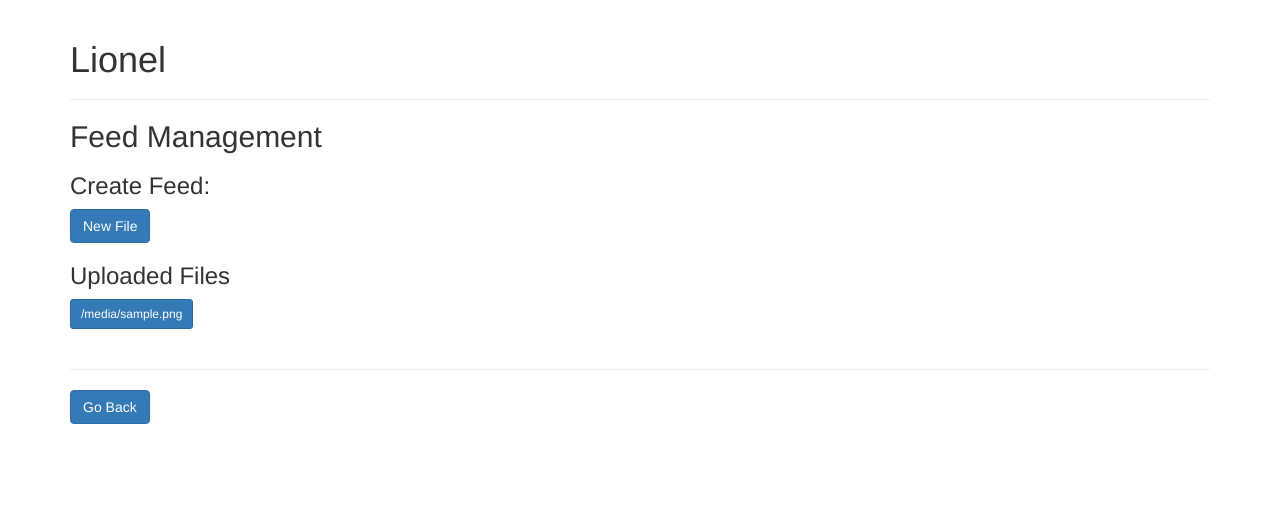
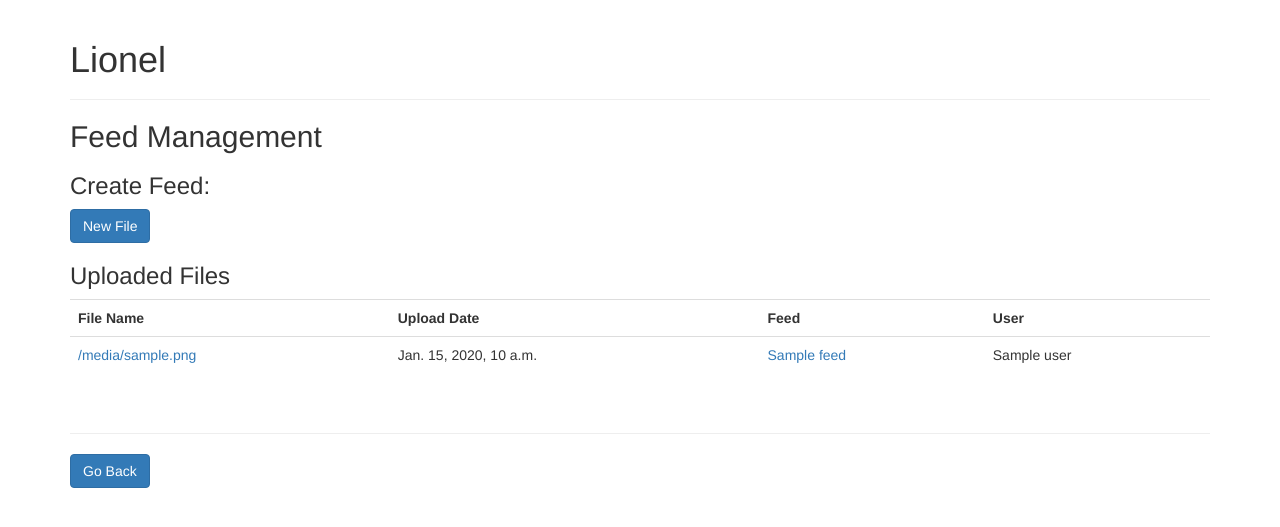
Before and after one commit to lnlfp/lnlfp, a Django app: template loader/templates/files.html in a window 1280 px wide. Shown: the top 527 px of the page. Run offline with Django 3.2, Linux system fonts and the light colour scheme; the template is opened without the code that fills it: most values are stand-ins (such as "Sample title", 1, 10 or a date in 2020); some libraries are stand-ins or nearby versions.

Commit message:
Adding content to the file viewer

```diff
--- a/loader/admin.py
+++ b/loader/admin.py
@@ -15,7 +15,7 @@ class FeedAdmin(admin.ModelAdmin):
 class FileAdmin(admin.ModelAdmin):
     fieldsets = [
         (None,
-         {'fields': ['file_name',
+         {'fields': ['data',
                      'feed',
                      'user']}
          )
--- a/loader/models.py
+++ b/loader/models.py
@@ -144,7 +144,7 @@ class File(models.Model):
 
         :return: str, identifying string for this file.
         """
-        return self.upload_date.strftime('%Y/%m/%d') + '/' + os.path.split(self.data.name)[-1]
+        return os.path.split(self.data.name)[-1]
 
 
 class Procedure(models.Model):
--- a/loader/templates/files.html
+++ b/loader/templates/files.html
@@ -14,13 +14,20 @@
     <a href="{% url 'loader:load_file' %}" class="btn btn-primary">New File</a>
     <br>
     <h3>Uploaded Files</h3>
-    <table>
+    <table class="table">
         <tbody>
+            <th>File Name</th>
+            <th>Upload Date</th>
+            <th>Feed</th>
+            <th>User</th>
             {% for file in user_files %}
             <tr>
                 <td>
-                    <a href="{% url 'loader:view_file' pk=file.pk %}" class="btn btn-sm btn-block btn-primary">{{ file }}</a>
+                    <a href="{% url 'loader:view_file' pk=file.pk %}">{{ file }}</a>
                 </td>
+                <td>{{ file.upload_date }}</td>
+                <td><a href="{% url 'loader:update_feed' pk=file.feed.pk %}">{{ file.feed }}</a></td>
+                <td>{{ file.user }}</td>
             </tr>
             {% endfor %}
         </tbody>
```
